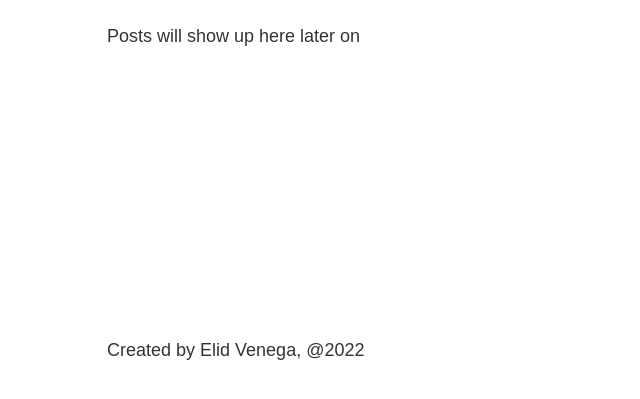
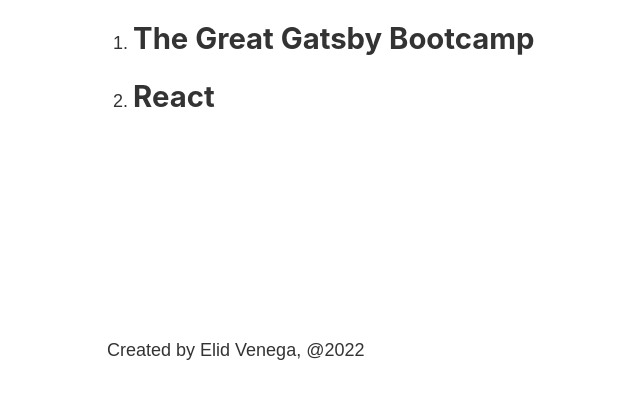
Before and after one commit to elidvenega/gatsby-blog, a Gatsby site: page /blog in a window 1280 px wide. Shown: the part 393-792 px from the top of the page, without its empty margins (176-816 px from the left). Built offline with nearby package versions, Linux system fonts and the light colour scheme; Gatsby itself is replaced by a stand-in of ours.

Commit message:
Worked on blog

```diff
--- a/gatsby-config.js
+++ b/gatsby-config.js
@@ -6,6 +6,14 @@
   },
 
   plugins: [
-    'gatsby-plugin-sass'
+    'gatsby-plugin-sass',
+    {
+      resolve: 'gatsby-source-filesystem',
+      options: {
+        name: 'src',
+        path: `${__dirname}/src/`
+      }
+    },
+    'gatsby-transformer-remark'
   ],
 }
--- a/package.json
+++ b/package.json
@@ -16,6 +16,8 @@
   "dependencies": {
     "gatsby": "^4.13.1",
     "gatsby-plugin-sass": "^5.13.0",
+    "gatsby-source-filesystem": "^4.13.0",
+    "gatsby-transformer-remark": "^5.13.0",
     "node-sass": "^6.0.1",
     "react": "^18.1.0",
     "react-dom": "^18.1.0",
--- a/src/pages/blog.js
+++ b/src/pages/blog.js
@@ -1,11 +1,38 @@
 import React from "react";
 import Layout from "../components/layout";
+import { graphql, useStaticQuery } from "gatsby";
+
 
 const BlogPage = () => {
+  const data = useStaticQuery(graphql `
+      query {
+        allMarkdownRemark {
+          edges {
+            node {
+              frontmatter {
+                title
+                date
+              }
+            }
+          }
+        }
+      }
+  `)
+
+  console.log(data);
   return (
     <Layout>
       <h1>Blog</h1>
-      <p>Posts will show up here later on</p>
+     <ol>
+       {data.allMarkdownRemark.edges.map((edge) => {
+         return (
+           <li>
+             <h2>{edge.node.frontmatter.title}</h2>
+             <p></p>
+           </li>
+         )
+       })}
+     </ol>
     </Layout>
   )
 }
```
Also changed, not shown: 1 other file.
